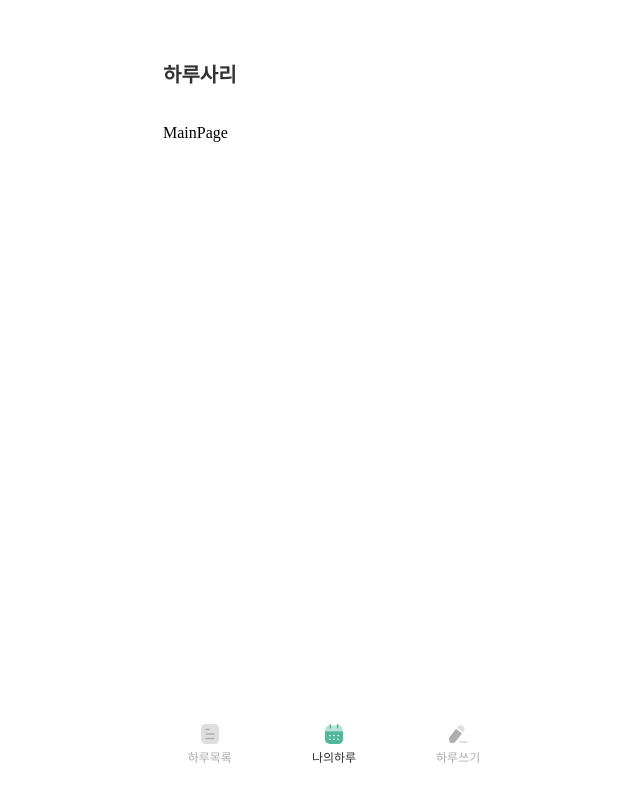
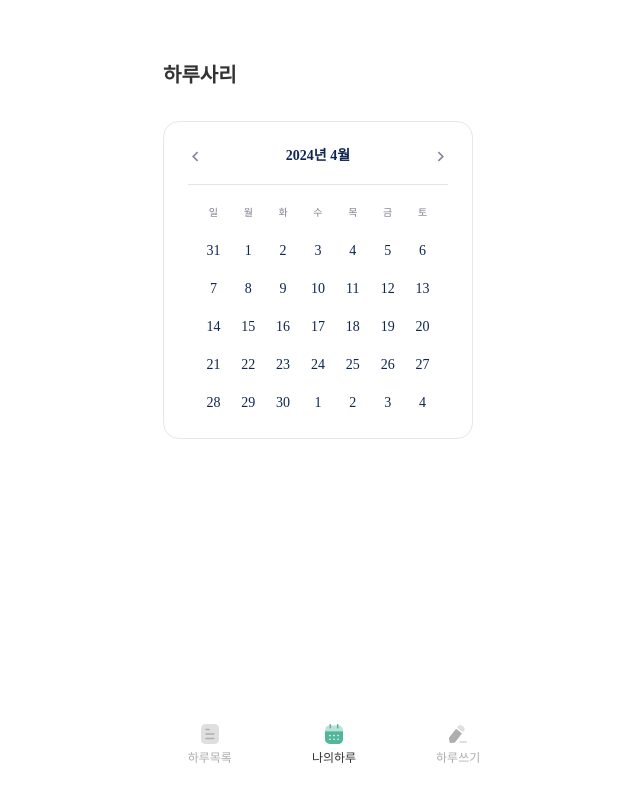
Before and after one commit to Sodasom/harusari, a React (Vite) app: page / in a window 1280 px wide. Shown: the top 802 px of the page, without its empty margins (306-946 px from the left). Built offline with nearby package versions, Linux system fonts and the light colour scheme; a web font is replaced by a local one.

Commit message:
✨ Feat: Calendar component 일부 설정

```diff
--- /dev/null
+++ b/src/assets/icons/ArrowLeftIcon.tsx
@@ -0,0 +1,16 @@
+export default function ArrowLeftIcon() {
+  return (
+    <svg
+      width="16"
+      height="17"
+      viewBox="0 0 16 17"
+      fill="none"
+      xmlns="http://www.w3.org/2000/svg"
+    >
+      <path
+        d="M5.81689 12.325L9.6419 8.5L5.8169 4.675L7.00023 3.5L12.0002 8.5L7.00023 13.5L5.81689 12.325Z"
+        fill="#848A95"
+      />
+    </svg>
+  );
+}
--- /dev/null
+++ b/src/assets/icons/ArrowRightIcon.tsx
@@ -0,0 +1,16 @@
+export default function ArrowRightIcon() {
+  return (
+    <svg
+      width="16"
+      height="17"
+      viewBox="0 0 16 17"
+      fill="none"
+      xmlns="http://www.w3.org/2000/svg"
+    >
+      <path
+        d="M10.1831 4.675L6.35811 8.5L10.1831 12.325L8.99977 13.5L3.99977 8.5L8.99977 3.5L10.1831 4.675Z"
+        fill="#848A95"
+      />
+    </svg>
+  );
+}
--- /dev/null
+++ b/src/components/common/Calendar.tsx
@@ -0,0 +1,203 @@
+import { useState, useEffect } from "react";
+
+import { ICalendarProps } from "../../interface/type";
+
+import ArrowLeftIcon from "../../assets/icons/ArrowLeftIcon";
+import ArrowRightIcon from "../../assets/icons/ArrowRightIcon";
+
+export default function Calendar({
+  selectedDay,
+  setSelectedDay,
+  isPrevMonth = true,
+  isNextMonth = true,
+}: ICalendarProps) {
+  const [currentMonth, setCurrentMonth] = useState<Date>(() => {
+    return new Date(2024, 3, 1);
+  });
+  const [today, setToday] = useState<Date>(() => {
+    const now = new Date();
+    now.setHours(0, 0, 0, 0);
+    return now;
+  });
+
+  const daysOfWeek = ["일", "월", "화", "수", "목", "금", "토"];
+
+  useEffect(() => {
+    const interval = setInterval(() => {
+      const now = new Date();
+      now.setHours(0, 0, 0, 0);
+      setToday(now);
+    }, 86400000);
+
+    return () => clearInterval(interval);
+  }, []);
+
+  const isSameDay = (day1: Date, day2: Date | null | undefined) => {
+    if (!day2) return false;
+    return (
+      day1.getFullYear() === day2.getFullYear() &&
+      day1.getMonth() === day2.getMonth() &&
+      day1.getDate() === day2.getDate()
+    );
+  };
+
+  const onClickDay = (day: Date) => {
+    if (isSameDay(day, selectedDay)) {
+      setSelectedDay(null);
+    } else {
+      setSelectedDay(day);
+    }
+  };
+
+  const handlePrevMonth = () => {
+    setCurrentMonth((prevMonth) => {
+      return new Date(
+        prevMonth.getFullYear(),
+        prevMonth.getMonth() - 1,
+        prevMonth.getDate()
+      );
+    });
+  };
+
+  const handleNextMonth = () => {
+    setCurrentMonth((prevMonth) => {
+      return new Date(
+        prevMonth.getFullYear(),
+        prevMonth.getMonth() + 1,
+        prevMonth.getDate()
+      );
+    });
+  };
+
+  const buildCalendarDays = () => {
+    const curMonthStartDate = new Date(
+      currentMonth.getFullYear(),
+      currentMonth.getMonth(),
+      1
+    ).getDay();
+    const curMonthEndDate = new Date(
+      currentMonth.getFullYear(),
+      currentMonth.getMonth() + 1,
+      0
+    );
+    const prevMonthEndDate = new Date(
+      currentMonth.getFullYear(),
+      currentMonth.getMonth(),
+      0
+    );
+    const nextMonthStartDate = new Date(
+      currentMonth.getFullYear(),
+      currentMonth.getMonth() + 1,
+      1
+    );
+    const days: Date[] = Array.from(
+      { length: curMonthStartDate },
+      (_, index) => {
+        return new Date(
+          currentMonth.getFullYear(),
+          currentMonth.getMonth() - 1,
+          prevMonthEndDate.getDate() - index
+        );
+      }
+    ).reverse();
+
+    days.push(
+      ...Array.from(
+        { length: curMonthEndDate.getDate() },
+        (_, index) =>
+          new Date(
+            currentMonth.getFullYear(),
+            currentMonth.getMonth(),
+            index + 1
+          )
+      )
+    );
+
+    const remainingDays = 7 - (days.length % 7);
+    if (remainingDays < 7) {
+      days.push(
+        ...Array.from(
+          { length: remainingDays },
+          (_, index) =>
+            new Date(
+              nextMonthStartDate.getFullYear(),
+              nextMonthStartDate.getMonth(),
+              index + 1
+            )
+        )
+      );
+    }
+    return days;
+  };
+
+  const buildCalendarTag = (calendarDays: Date[]) => {
+    return calendarDays.map((day: Date, index: number) => {
+      if (day.getMonth() < currentMonth.getMonth()) {
+        return <td key={index}>{isPrevMonth ? day.getDate() : ""}</td>;
+      }
+      if (day.getMonth() > currentMonth.getMonth()) {
+        return <td key={index}>{isNextMonth ? day.getDate() : ""}</td>;
+      }
+      if (day.getTime() < today.getTime()) {
+        return <td key={index}>{day.getDate()}</td>;
+      }
+      return (
+        <td key={index} onClick={() => onClickDay(day)}>
+          {day.getDate()}
+        </td>
+      );
+    });
+  };
+
+  const divideWeek = (calendarTags: JSX.Element[]) => {
+    return calendarTags.reduce(
+      (acc: JSX.Element[][], day: JSX.Element, i: number) => {
+        if (i % 7 === 0) acc.push([day]);
+        else acc[acc.length - 1].push(day);
+        return acc;
+      },
+      []
+    );
+  };
+
+  const calendarDays = buildCalendarDays();
+  const calendarTags = buildCalendarTag(calendarDays);
+  const calendarRows = divideWeek(calendarTags);
+
+  return (
+    <div className="w-[19.375rem] pt-6 pb-2 px-6 bg-base-white border rounded-2xl drop-shadow-calendar-shadow">
+      <div className="flex justify-between pb-[1.125rem] border-b border-[#e4e5e7]">
+        <button onClick={handlePrevMonth}>
+          <ArrowRightIcon />
+        </button>
+        <span className="text-sm text-[#0f2552] font-bold">{`${currentMonth.getFullYear()}년 ${
+          currentMonth.getMonth() + 1
+        }월`}</span>
+        <button onClick={handleNextMonth}>
+          <ArrowLeftIcon />
+        </button>
+      </div>
+      <table className="w-full table-fixed border-separate border-spacing-4">
+        <thead>
+          <tr>
+            {daysOfWeek.map((day, index) => (
+              <th
+                key={index}
+                className="px-1 py-1 text-[0.625rem] text-[#7e818c] font-normal"
+              >
+                {day}
+              </th>
+            ))}
+          </tr>
+        </thead>
+        <tbody>
+          {calendarRows.map((row: JSX.Element[], index: number) => (
+            <tr key={index} className="text-center text-sm text-[#0f2552]">
+              {row}
+            </tr>
+          ))}
+        </tbody>
+      </table>
+    </div>
+  );
+}
--- a/src/interface/type.ts
+++ b/src/interface/type.ts
@@ -11,3 +11,11 @@ export interface IIconProps {
   height: string;
   fill?: string;
 }
+
+// calendar
+export interface ICalendarProps {
+  selectedDay: Date;
+  setSelectedDay: React.Dispatch<Date | null>;
+  isPrevMonth: boolean;
+  isNextMonth: boolean;
+}
--- a/src/pages/main.tsx
+++ b/src/pages/main.tsx
@@ -1,3 +1,9 @@
+import Calendar from "../components/common/Calendar";
+
 export default function MainPage() {
-  return <div>MainPage</div>;
+  return (
+    <div>
+      <Calendar />
+    </div>
+  );
 }
--- a/tailwind.config.js
+++ b/tailwind.config.js
@@ -22,7 +22,7 @@ export default {
         },
       },
       dropShadow: {
-        "nav-shadow": "0px 4px 8px 0px rgba(0, 0, 0, 0.32)",
+        "calendar-shadow": "8px 3px 22px 10px rgba(0, 0, 0, 0.11)",
       },
     },
   },
```
